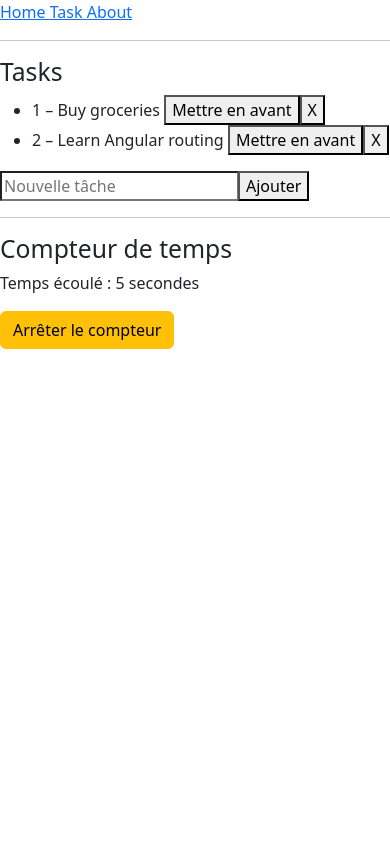
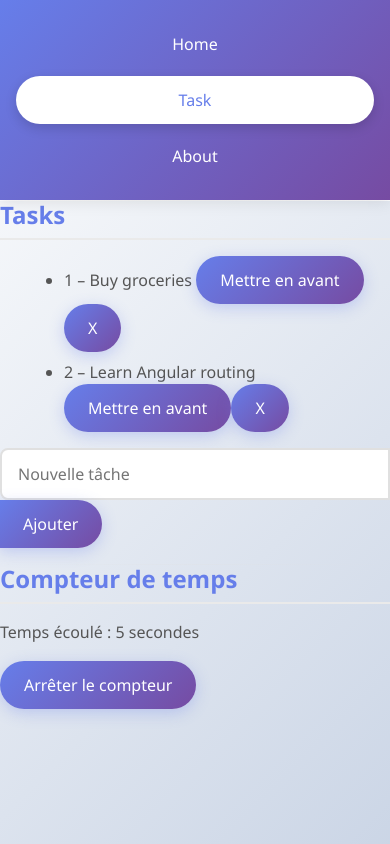
Before and after one commit to harry3574/taskboard-pro, an Angular app: page /task in a window 390 px wide. Shown: the top 844 px of the page. Built offline with nearby package versions, Linux system fonts and the light colour scheme.

Commit message:
Prepare production build and GitHub Pages deployment

```diff
--- a/src/app/app.component.html
+++ b/src/app/app.component.html
@@ -17,8 +17,6 @@
     Task
   </a>
 
-
-
   <a routerLink="about" routerLinkActive="active">
     About
   </a>
--- a/src/app/task/task.component.css
+++ b/src/app/task/task.component.css
@@ -0,0 +1,216 @@
+/* Main layout container */
+:host {
+  display: block;
+  min-height: 100vh;
+  background: linear-gradient(135deg, #f5f7fa 0%, #c3cfe2 100%);
+  font-family: 'Segoe UI', Tahoma, Geneva, Verdana, sans-serif;
+}
+
+/* Content area styling */
+router-outlet + * {
+  display: block;
+  padding: 2rem;
+  animation: fadeIn 0.5s ease;
+}
+
+/* Fade in animation for route changes */
+@keyframes fadeIn {
+  from {
+    opacity: 0;
+    transform: translateY(20px);
+  }
+  to {
+    opacity: 1;
+    transform: translateY(0);
+  }
+}
+
+/* Page container for routed content */
+.page-container {
+  max-width: 1200px;
+  margin: 0 auto;
+  padding: 2rem;
+}
+
+/* Card style for content sections */
+.content-card {
+  background: white;
+  border-radius: 12px;
+  padding: 2rem;
+  box-shadow: 0 5px 20px rgba(0, 0, 0, 0.08);
+  margin-bottom: 2rem;
+  transition: transform 0.3s ease, box-shadow 0.3s ease;
+}
+
+.content-card:hover {
+  transform: translateY(-5px);
+  box-shadow: 0 8px 25px rgba(0, 0, 0, 0.12);
+}
+
+/* Headings */
+h1, h2, h3 {
+  color: #333;
+  margin-bottom: 1rem;
+  font-weight: 600;
+}
+
+h1 {
+  font-size: 2.5rem;
+  background: linear-gradient(135deg, #667eea 0%, #764ba2 100%);
+  -webkit-background-clip: text;
+  -webkit-text-fill-color: transparent;
+  margin-bottom: 1.5rem;
+}
+
+h2 {
+  font-size: 1.8rem;
+  color: #667eea;
+  border-bottom: 2px solid #eaeaea;
+  padding-bottom: 0.5rem;
+}
+
+/* Paragraphs and text */
+p {
+  line-height: 1.6;
+  color: #555;
+  margin-bottom: 1rem;
+}
+
+/* Links within content */
+a:not(nav a) {
+  color: #667eea;
+  text-decoration: none;
+  font-weight: 500;
+  position: relative;
+  transition: color 0.3s ease;
+}
+
+a:not(nav a):hover {
+  color: #764ba2;
+}
+
+a:not(nav a)::after {
+  content: '';
+  position: absolute;
+  bottom: -2px;
+  left: 0;
+  width: 0;
+  height: 2px;
+  background: #667eea;
+  transition: width 0.3s ease;
+}
+
+a:not(nav a):hover::after {
+  width: 100%;
+}
+
+/* Lists */
+ul, ol {
+  margin: 1rem 0 1rem 2rem;
+  color: #555;
+}
+
+li {
+  margin-bottom: 0.5rem;
+  line-height: 1.5;
+}
+
+/* Buttons */
+button, .btn {
+  background: linear-gradient(135deg, #667eea 0%, #764ba2 100%);
+  color: white;
+  border: none;
+  padding: 0.75rem 1.5rem;
+  border-radius: 25px;
+  font-size: 1rem;
+  font-weight: 500;
+  cursor: pointer;
+  transition: all 0.3s ease;
+  box-shadow: 0 4px 15px rgba(102, 126, 234, 0.3);
+}
+
+button:hover, .btn:hover {
+  transform: translateY(-2px);
+  box-shadow: 0 6px 20px rgba(102, 126, 234, 0.4);
+}
+
+button:active, .btn:active {
+  transform: translateY(0);
+}
+
+/* Form elements */
+input, textarea, select {
+  padding: 0.75rem 1rem;
+  border: 2px solid #e0e0e0;
+  border-radius: 8px;
+  font-size: 1rem;
+  transition: border-color 0.3s ease;
+  width: 100%;
+  max-width: 400px;
+}
+
+input:focus, textarea:focus, select:focus {
+  outline: none;
+  border-color: #667eea;
+  box-shadow: 0 0 0 3px rgba(102, 126, 234, 0.1);
+}
+
+/* Footer spacing */
+footer {
+  margin-top: 3rem;
+  padding: 2rem;
+  text-align: center;
+  color: #777;
+  border-top: 1px solid #eaeaea;
+}
+
+/* Responsive adjustments */
+@media (max-width: 768px) {
+  router-outlet + * {
+    padding: 1rem;
+  }
+
+  .page-container {
+    padding: 1rem;
+  }
+
+  .content-card {
+    padding: 1.5rem;
+  }
+
+  h1 {
+    font-size: 2rem;
+  }
+
+  h2 {
+    font-size: 1.5rem;
+  }
+}
+
+/* Utility classes */
+.text-center {
+  text-align: center;
+}
+
+.mt-1 { margin-top: 1rem; }
+.mt-2 { margin-top: 2rem; }
+.mb-1 { margin-bottom: 1rem; }
+.mb-2 { margin-bottom: 2rem; }
+.mt-3 { margin-top: 3rem; }
+.mb-3 { margin-bottom: 3rem; }
+
+/* Loading spinner for async content */
+.loading-spinner {
+  display: inline-block;
+  width: 50px;
+  height: 50px;
+  border: 3px solid #f3f3f3;
+  border-top: 3px solid #667eea;
+  border-radius: 50%;
+  animation: spin 1s linear infinite;
+}
+
+@keyframes spin {
+  0% { transform: rotate(0deg); }
+  100% { transform: rotate(360deg); }
+}
--- a/src/styles.css
+++ b/src/styles.css
@@ -1 +1,99 @@
 /* You can add global styles to this file, and also import other style files */
+/* Basic reset and layout */
+* {
+  margin: 0;
+  padding: 0;
+  box-sizing: border-box;
+}
+
+nav {
+  background: linear-gradient(135deg, #667eea 0%, #764ba2 100%);
+  padding: 1rem 2rem;
+  box-shadow: 0 2px 15px rgba(0, 0, 0, 0.1);
+  position: relative;
+  z-index: 100;
+}
+
+nav a {
+  color: white;
+  text-decoration: none;
+  padding: 0.5rem 1.5rem;
+  margin: 0 0.5rem;
+  border-radius: 25px;
+  font-weight: 500;
+  font-family: 'Segoe UI', Tahoma, Geneva, Verdana, sans-serif;
+  transition: all 0.3s ease;
+  position: relative;
+  display: inline-block;
+}
+
+nav a:hover {
+  background: rgba(255, 255, 255, 0.15);
+  transform: translateY(-2px);
+}
+
+nav a.active {
+  background: white;
+  color: #667eea;
+  box-shadow: 0 4px 12px rgba(0, 0, 0, 0.15);
+}
+
+nav a.active:hover {
+  background: #f8f9fa;
+}
+
+/* Underline animation for links */
+nav a::after {
+  content: '';
+  position: absolute;
+  bottom: 0;
+  left: 50%;
+  width: 0;
+  height: 2px;
+  background: white;
+  transition: all 0.3s ease;
+  transform: translateX(-50%);
+}
+
+nav a:hover::after {
+  width: 70%;
+}
+
+nav a.active::after {
+  background: #667eea;
+}
+
+/* Header spacing */
+hr {
+  border: none;
+  height: 1px;
+  background: linear-gradient(90deg, transparent, #e0e0e0, transparent);
+  margin: 0;
+}
+
+/* Container for any highlight effect */
+#highlightContainer {
+  display: block;
+  position: absolute;
+  pointer-events: none;
+  z-index: 99;
+  transition: all 0.3s ease;
+}
+
+/* Responsive design */
+@media (max-width: 600px) {
+  nav {
+    padding: 0.75rem 1rem;
+    text-align: center;
+  }
+
+  nav a {
+    display: block;
+    margin: 0.5rem 0;
+    padding: 0.75rem 1rem;
+  }
+
+  nav a::after {
+    display: none;
+  }
+}
```
